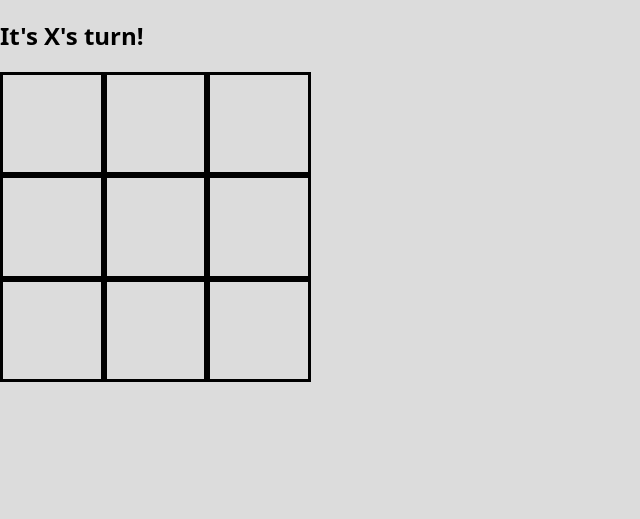
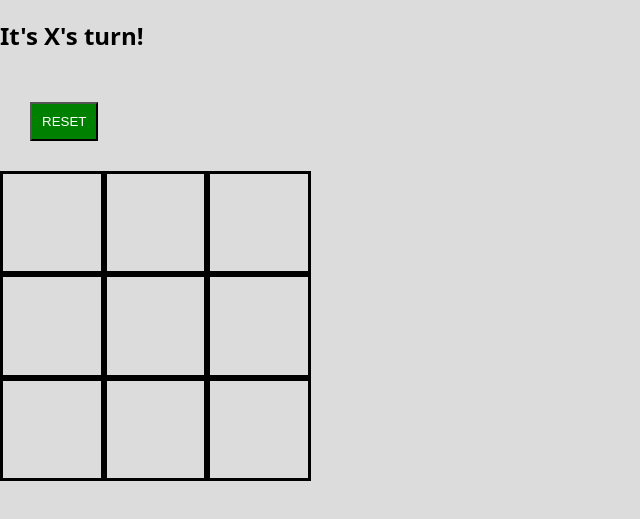
Before and after one commit to jaeman308/tic-tac-toe-lab, a plain HTML site: page index.html in a window 1280 px wide. Shown: the part 67-586 px from the top of the page, without its empty margins (0-640 px from the left). Drawn offline with Linux system fonts and the light colour scheme.

Commit message:
final code for the reset butn step7 pass

```diff
--- a/css/style.css
+++ b/css/style.css
@@ -18,3 +18,14 @@ body {
     font-size: 64px;
     text-align: center;
   }
+
+  #reset {
+    padding: 10px;
+    margin: auto;
+    background-color: green;
+    color: white;
+  }
+  .resetBtn {
+    margin: auto;
+    padding: 30px;
+  }
--- a/index.html
+++ b/index.html
@@ -10,7 +10,9 @@
 <body>
   <h1>Tic-Tac-Toe</h1>
   <h2 id="message">Message</h2>
-
+  <div class="resetBtn">
+    <button id="reset">RESET</button>
+  </div>
   <section class="board">
     <div class="sqr" id="0"></div>
     <div class="sqr" id="1"></div>
--- a/js/app.js
+++ b/js/app.js
@@ -25,10 +25,12 @@ let tie = false;
 
 const squareEls = document.querySelectorAll('.sqr');
 const  messageEl = document.querySelector('#message');
+const  resetBtnEl = document.querySelector('#reset');
 
 // console.log(squareEls)
 // console.log(messageEl)
-/*-------------------------------- Functions --------------------------------*/
+// console.dir(resetBtnEl)
+/*------------------------------- Functions --------------------------------*/
 //when the page is loaded i need to initialize it as a empty game board
 
 const init = () => {
@@ -128,7 +130,9 @@ function switchPlayerTurn() {
 }
 
 
+
 /*------------------------ ----- Event Listeners   -----------------------------*/
+resetBtnEl.addEventListener('click', init);
 
 //1) Define the required variables used to track the state of the game.
 
```
